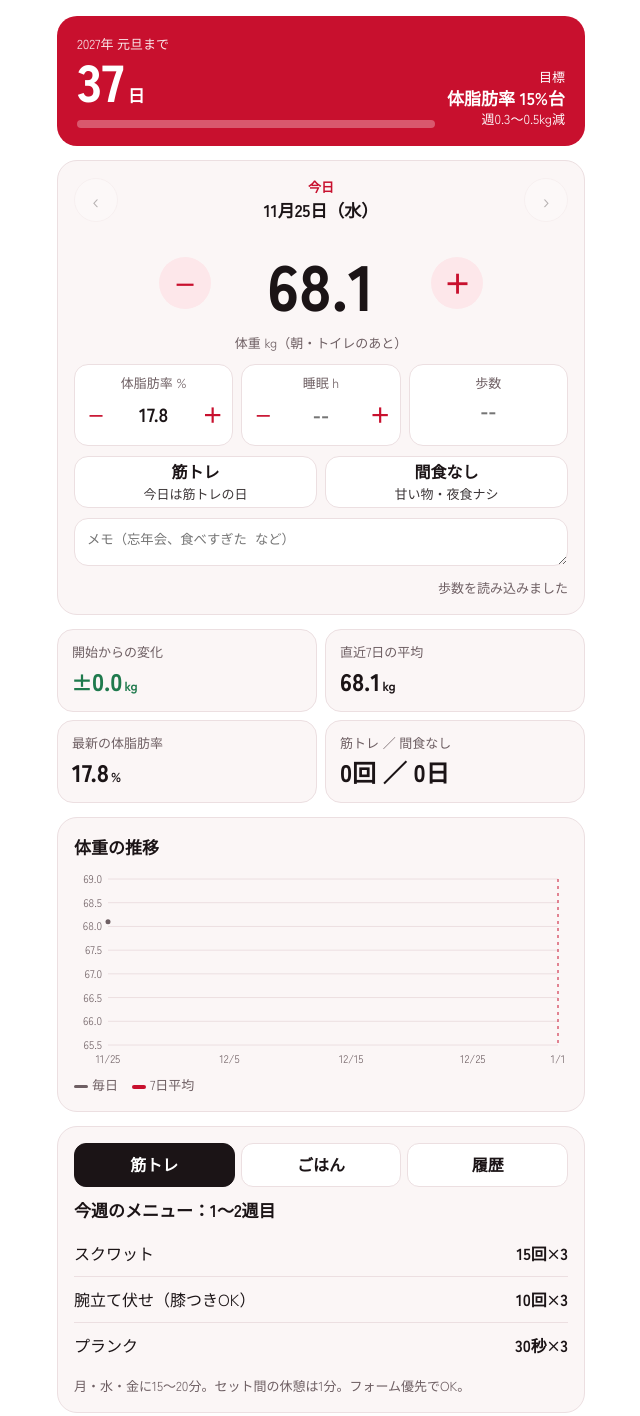
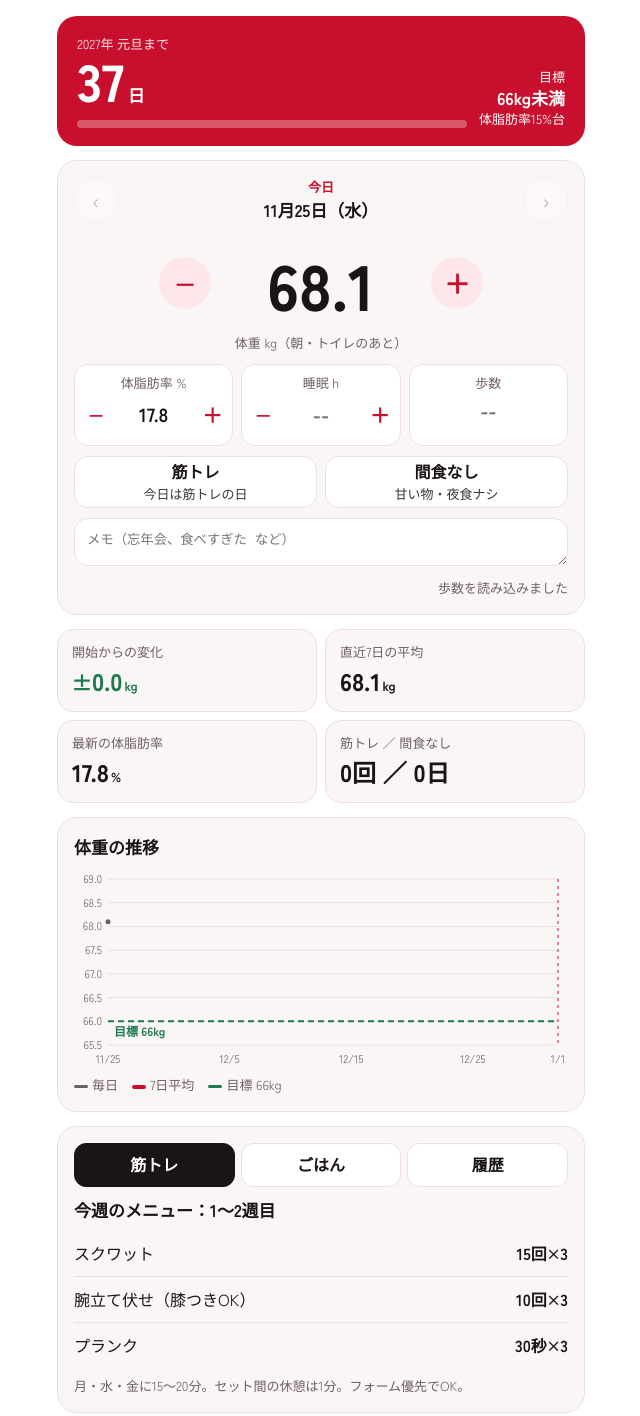
Before and after one commit to sou-0828/body-log, a plain HTML site: page index.html in a window 1280 px wide. Shown: the whole page, without its empty margins (319-959 px from the left). Drawn offline with Linux system fonts and the light colour scheme.

Commit message:
グラフに目標66kgのラインを追加
Co-Authored-By: Claude Opus 5.5 <noreply@anthropic.com>
Claude-Session: https://claude.ai/code/session_01RbCforSyoU7y34ahjvFw3P

```diff
--- a/index.html
+++ b/index.html
@@ -86,7 +86,7 @@ ul.list li span:last-child{font-weight:700;white-space:nowrap;text-align:right}
       <b id="left">--<span>日</span></b>
       <div class="bar"><i id="prog" style="width:0"></i></div>
     </div>
-    <div class="goal">目標<strong>体脂肪率 15%台</strong>週0.3〜0.5kg減</div>
+    <div class="goal">目標<strong>66kg未満</strong>体脂肪率15%台</div>
   </header>
 
   <section class="card" aria-label="今日の記録">
@@ -127,7 +127,7 @@ ul.list li span:last-child{font-weight:700;white-space:nowrap;text-align:right}
   <section class="card">
     <h3>体重の推移</h3>
     <div class="fig"><svg id="chart" role="img" aria-label="体重の推移グラフ"></svg></div>
-    <div class="legend"><span><i style="background:var(--sub)"></i>毎日</span><span><i style="background:var(--red);height:4px"></i>7日平均</span></div>
+    <div class="legend"><span><i style="background:var(--sub)"></i>毎日</span><span><i style="background:var(--red);height:4px"></i>7日平均</span><span><i style="background:var(--ok)"></i>目標 66kg</span></div>
   </section>
 
   <section class="card">
@@ -141,7 +141,7 @@ ul.list li span:last-child{font-weight:700;white-space:nowrap;text-align:right}
 </div>
 <script>
 {
-const START='2026-11-25',GOAL='2027-01-01',BASE={w:68.1,f:17.8};
+const START='2026-11-25',GOAL='2027-01-01',BASE={w:68.1,f:17.8},TARGET=66;
 const pad=n=>String(n).padStart(2,'0');
 const key=d=>d.getFullYear()+'-'+pad(d.getMonth()+1)+'-'+pad(d.getDate());
 const parse=k=>{const [y,m,d]=k.split('-').map(Number);return new Date(y,m-1,d)};
@@ -194,7 +194,7 @@ function draw(){
   const W=chart.clientWidth,H=chart.clientHeight;if(!W)return;
   const pts=series().filter(p=>p.w!=null);
   const L=34,R=10,T=10,B=24,n=ALL.length-1;
-  const vals=pts.map(p=>p.w);let lo=Math.min(...vals,BASE.w-2.5),hi=Math.max(...vals,BASE.w+0.5);
+  const vals=pts.map(p=>p.w);let lo=Math.min(...vals,TARGET-0.5),hi=Math.max(...vals,BASE.w+0.5);
   lo=Math.floor(lo*2)/2;hi=Math.ceil(hi*2)/2;
   const x=k=>L+(W-L-R)*diff(START,k)/n,y=v=>T+(H-T-B)*(hi-v)/(hi-lo);
   let s='';
@@ -203,6 +203,7 @@ function draw(){
   const marks=[[START,'11/25'],['2026-12-15','12/15'],[GOAL,'1/1']];if(W>400)marks.splice(1,0,['2026-12-05','12/5']),marks.splice(3,0,['2026-12-25','12/25']);
   for(const [k,l] of marks)s+=`<text x="${x(k)}" y="${H-6}" text-anchor="middle" font-size="11" fill="var(--sub)">${l}</text>`;
   s+=`<line x1="${x(GOAL)}" x2="${x(GOAL)}" y1="${T}" y2="${H-B}" stroke="var(--red)" stroke-dasharray="3 4"/>`;
+  s+=`<line x1="${L}" x2="${W-R}" y1="${y(TARGET)}" y2="${y(TARGET)}" stroke="var(--ok)" stroke-width="2" stroke-dasharray="6 4"/><text x="${L+6}" y="${y(TARGET)+15}" font-size="12" font-weight="700" fill="var(--ok)">目標 66kg</text>`;
   if(pts.length>1)s+=`<polyline fill="none" stroke="var(--sub)" stroke-width="1.5" stroke-opacity=".6" points="${pts.map(p=>x(p.k)+','+y(p.w)).join(' ')}"/>`;
   for(const p of pts)s+=`<circle cx="${x(p.k)}" cy="${y(p.w)}" r="2.5" fill="var(--sub)"/>`;
   const av=pts.map(p=>({k:p.k,v:avg7(p.k)}));
```
